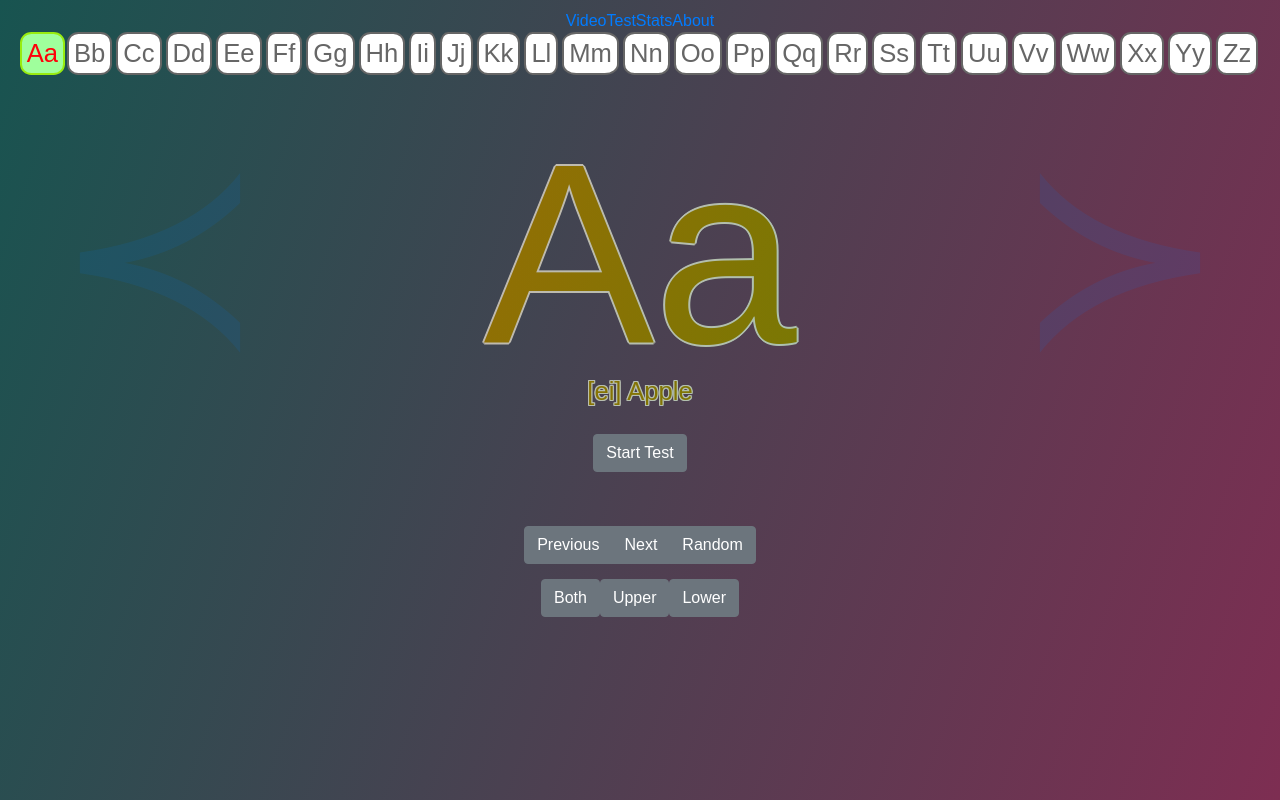
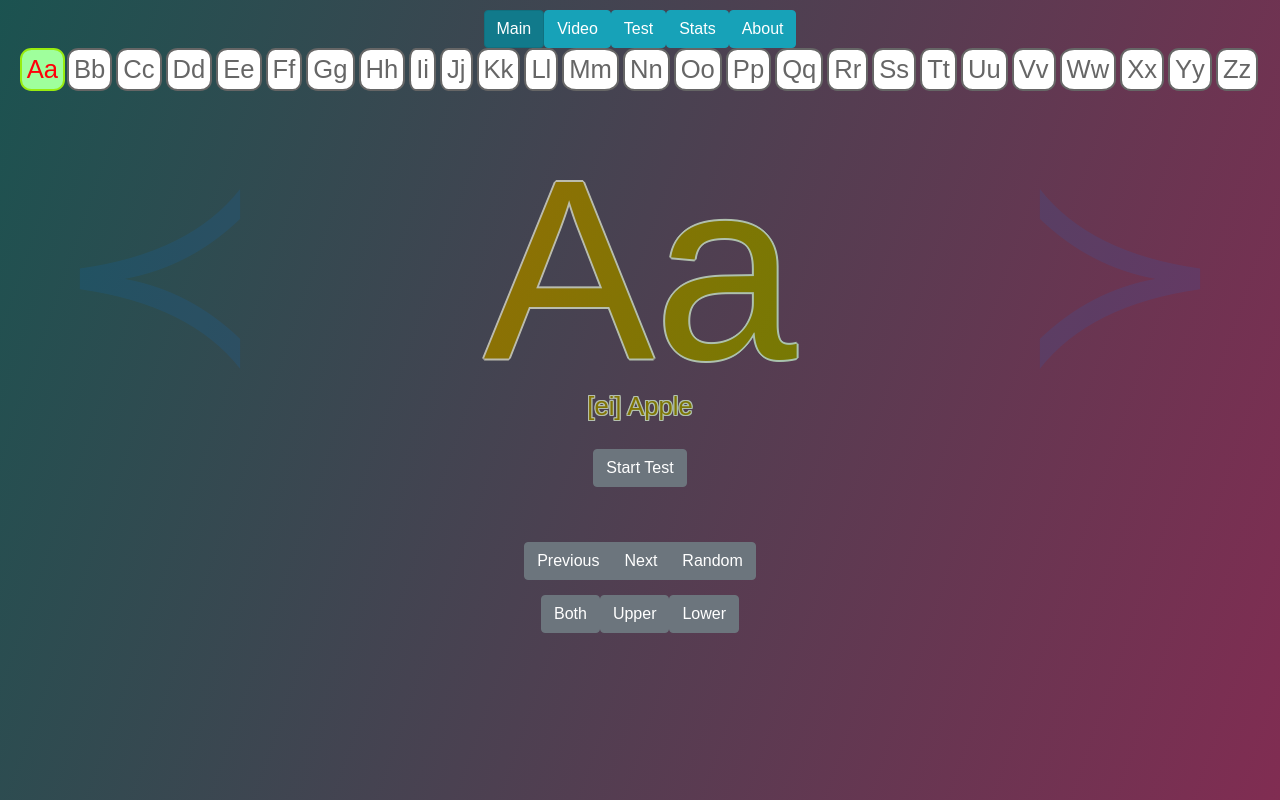
Before and after one commit to bogutskii/alphabet_for_kids, a React (Create React App) app: page / in a window 1280 px wide. Built offline with nearby package versions, Linux system fonts and the light colour scheme.

Commit message:
-modal edit

```diff
--- a/src/Alphabet.js
+++ b/src/Alphabet.js
@@ -4,6 +4,8 @@ import "bootstrap/dist/css/bootstrap.min.css";
 import UpperLineAlph from "../src/Comonents/UpperLineAlph"
 import Stats from "./Comonents/Stats";
 import Word from "./Comonents/Word";
+
+
 const Alphabet = (props) => {
   let randomColor = `#${Math.floor(Math.random() * 16777215).toString(16)}`;
 
--- a/src/App.js
+++ b/src/App.js
@@ -3,6 +3,8 @@ import "./styles.css";
 import Alphabet from "./Alphabet.js";
 import {BrowserRouter as Router, Route} from "react-router-dom";
 import Navigation from './Comonents/NavBar/Navigation';
+import VideoPlaylist from './Comonents/VideoPlaylist'
+import Stats from "./Comonents/Stats";
 
 export default function App() {
 
@@ -10,8 +12,12 @@ export default function App() {
         <Router>
             <div className="App">
                 <Navigation/>
+                {/*<Route exact path="/" render={Alphabet}/>*/}
+                <Alphabet/>
 
-                <Alphabet/>
+                <Route path='/Video' render={VideoPlaylist}/>
+                <Route path='/Stats' render={Stats}/>
+                <Route path='/Video' render={VideoPlaylist}/>
             </div>
         </Router>
     );
--- a/src/Comonents/NavBar/Navigation.js
+++ b/src/Comonents/NavBar/Navigation.js
@@ -3,10 +3,11 @@ import {NavLink} from "react-router-dom";
 
 const Navigation = () => {
     return <div>
-        <NavLink to='/Video'>Video</NavLink>
-        <NavLink to='/Test'>Test</NavLink>
-        <NavLink to='/Stats'>Stats</NavLink>
-        <NavLink to='/About'>About</NavLink>
+        <NavLink to='/' className="btn btn-info">Main</NavLink>
+        <NavLink to='/Video' className="btn btn-info">Video</NavLink>
+        <NavLink to='/Test' className="btn btn-info">Test</NavLink>
+        <NavLink to='/Stats' className="btn btn-info">Stats</NavLink>
+        <NavLink to='/About' className="btn btn-info">About</NavLink>
     </div>
 }
 export default Navigation;
--- a/src/Comonents/VideoPlaylist.js
+++ b/src/Comonents/VideoPlaylist.js
@@ -1,4 +1,3 @@
-
 import React from 'react'
 
 
@@ -7,7 +6,7 @@ const VideoPlaylist = () => {
         name: 'videoName',
         videoLink: 'https://www.youtube.com/watch?v=75p-N9YKqNo'
     }]
-
+    //
     //     < iframe
     // width = "560"
     // height = "315"
@@ -18,9 +17,29 @@ const VideoPlaylist = () => {
 
 
     return <div>
-        <ul>
-            <li></li>
-        </ul>
+
+        <iframe width="560" height="315" src="https://www.youtube.com/embed/75p-N9YKqNo"
+                 frameBorder="0"
+                 allow="accelerometer; autoplay; clipboard-write; encrypted-media; gyroscope; picture-in-picture"
+                 allowFullScreen/>
+
+        <iframe width="560" height="315" src="https://www.youtube.com/embed/ezmsrB59mj8"
+                frameBorder="0"
+                allow="accelerometer; autoplay; clipboard-write; encrypted-media; gyroscope; picture-in-picture"
+                allowFullScreen></iframe>
+
+        <iframe width="560" height="315" src="https://www.youtube.com/embed/BELlZKpi1Zs"
+                frameBorder="0"
+                allow="accelerometer; autoplay; clipboard-write; encrypted-media; gyroscope; picture-in-picture"
+                allowFullScreen></iframe>
+
+        <iframe width="560" height="315" src="https://www.youtube.com/embed/FlF5MCykyZg"
+                frameBorder="0"
+                allow="accelerometer; autoplay; clipboard-write; encrypted-media; gyroscope; picture-in-picture"
+                allowFullScreen></iframe>
+
     </div>
 
 }
+
+export default VideoPlaylist
```
